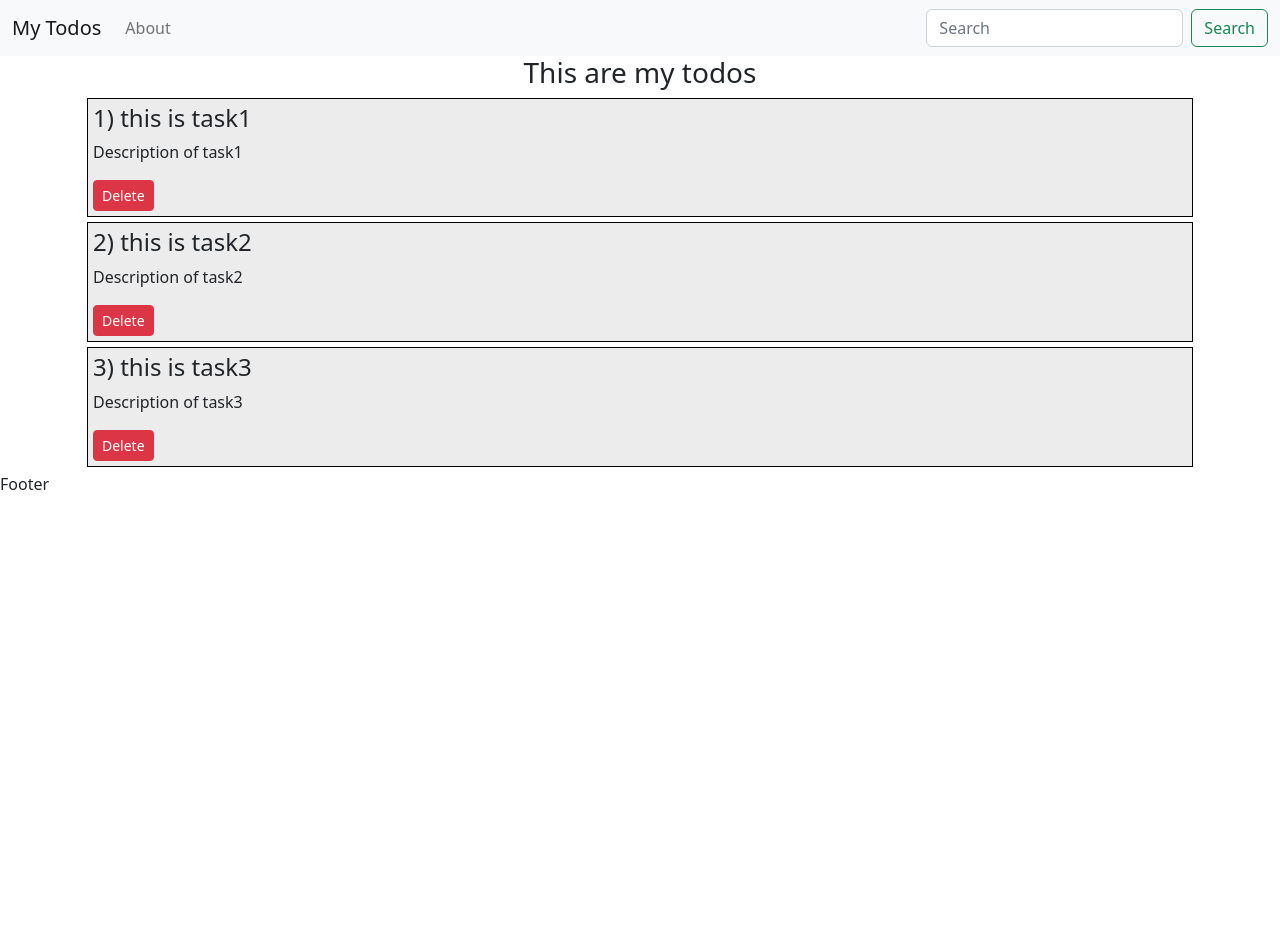
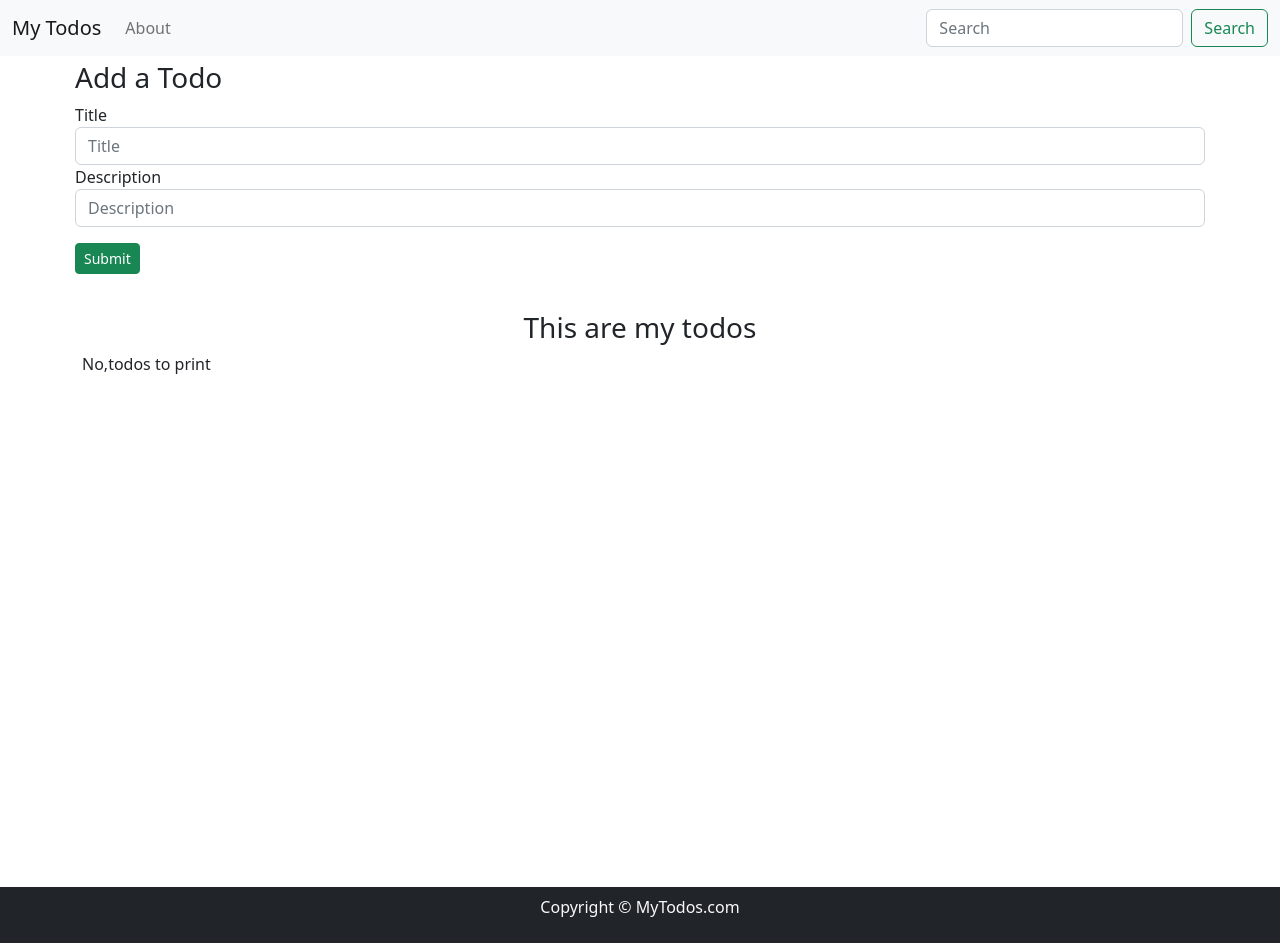
Before and after one commit to Dhyanesh-Panchal/Todo-List.github.io, a React (Create React App) app: page / in a window 1280 px wide. Before the commit the page ends 800 px from the top, so only its background shows below. Built offline with nearby package versions, Linux system fonts and the light colour scheme.

Commit message:
added delete and add functionality to y todo list and bit customization

```diff
--- a/src/App.js
+++ b/src/App.js
@@ -2,34 +2,34 @@ import React, { useState } from 'react';
 import { Header } from './MyComponents/Header';
 import { Todos } from './MyComponents/Todos';
 import { Footer } from './MyComponents/Footer';
+import { AddTodo } from './MyComponents/AddTodo';
 
 function App() {
   const onDelete = (todo) => {
     console.log("ONDelete function is called for ", todo);
     setTodos(todos.filter((e) => {
       return (e != todo)
-    }))
+    }));
   }
-  const [todos, setTodos] = useState([
-    {
-      Sr: 1,
-      task: "this is task1",
-      desc: "Description of task1"
-    },
-    {
-      Sr: 2,
-      task: "this is task2",
-      desc: "Description of task2"
-    },
-    {
-      Sr: 3,
-      task: "this is task3",
-      desc: "Description of task3"
+  const addTodo = (title, desc) => {
+    console.log("Addtodo Called", title, desc);
+    let sr;
+    (todos.length === 0) ? (sr = 1) :
+      (sr = todos[todos.length - 1].Sr + 1);
+    let myTodo = {
+      Sr: sr,
+      task: title,
+      desc: desc
     }
-  ]);
+    console.log(myTodo);
+    setTodos([...todos, myTodo]);
+  }
+
+  const [todos, setTodos] = useState([]);
   return (
     <>
       <Header title="My Todos" />
+      <AddTodo addTodo={addTodo} />
       <Todos todos={todos} onDelete={onDelete} />
       <Footer />
     </>
--- /dev/null
+++ b/src/MyComponents/AddTodo.js
@@ -0,0 +1,34 @@
+import React, { useState } from 'react'
+
+export const AddTodo = (props) => {
+    const MyCSS = {
+        padding: "5px",
+    }
+
+    const [title, setTitle] = useState("");
+    const [desc, setDesc] = useState("");
+
+    const submit = (e) => {
+        e.preventDefault();
+        if (!title || !desc) {
+            alert("Title or Description is empty");
+        }
+        props.addTodo(title, desc);
+    }
+    return (
+        <div className='container' style={MyCSS}>
+            <h3>Add a Todo</h3>
+            <form onSubmit={submit}>
+                <div className="form-group">
+                    <label htmlFor="Title">Title</label>
+                    <input type="text" value={title} onChange={(e) => { setTitle(e.target.value) }} className="form-control" id="Title" placeholder="Title" />
+                </div>
+                <div className="form-group">
+                    <label htmlFor="Description">Description</label>
+                    <input type="text" value={desc} onChange={(e) => { setDesc(e.target.value) }} className="form-control" id="Description" placeholder="Description" />
+                </div>
+                <button type="submit" className="btn btn-sm btn-success my-3" >Submit</button>
+            </form>
+        </div>
+    )
+}
--- a/src/MyComponents/Footer.js
+++ b/src/MyComponents/Footer.js
@@ -2,6 +2,8 @@ import React from 'react'
 
 export const Footer = () => {
     return (
-        <div className='footer'>Footer</div>
+        <div className='footer bg-dark text-light py-2'>
+            <p className='text-center'>Copyright &copy; MyTodos.com</p>
+        </div>
     )
 }
--- a/src/MyComponents/Todos.js
+++ b/src/MyComponents/Todos.js
@@ -2,20 +2,25 @@ import React from 'react'
 import { TodoItem } from './TodoItem'
 
 export const Todos = (props) => {
+    const myStyle = {
+        minHeight: "70vh"
+    }
     return (
         <>
-            <div className='container'>
+            <div className='container my-3' style={myStyle}>
                 <h3 className='text-center'>
                     This are my todos
                 </h3>
+                {props.todos.length === 0 ? "No,todos to print" :
 
-                {props.todos.map((todo) => {
+                    props.todos.map((todo) => {
 
-                    return (<div className='todo'>
-                        <TodoItem todo={todo} key={props.todos.Sr} onDelete={props.onDelete} />
+                        return (<div className='todo'>
+                            <TodoItem todo={todo} key={props.todos.Sr} onDelete={props.onDelete} />
 
-                    </div>);
-                })}
+                        </div>);
+                    })
+                }
 
 
             </div>
```
